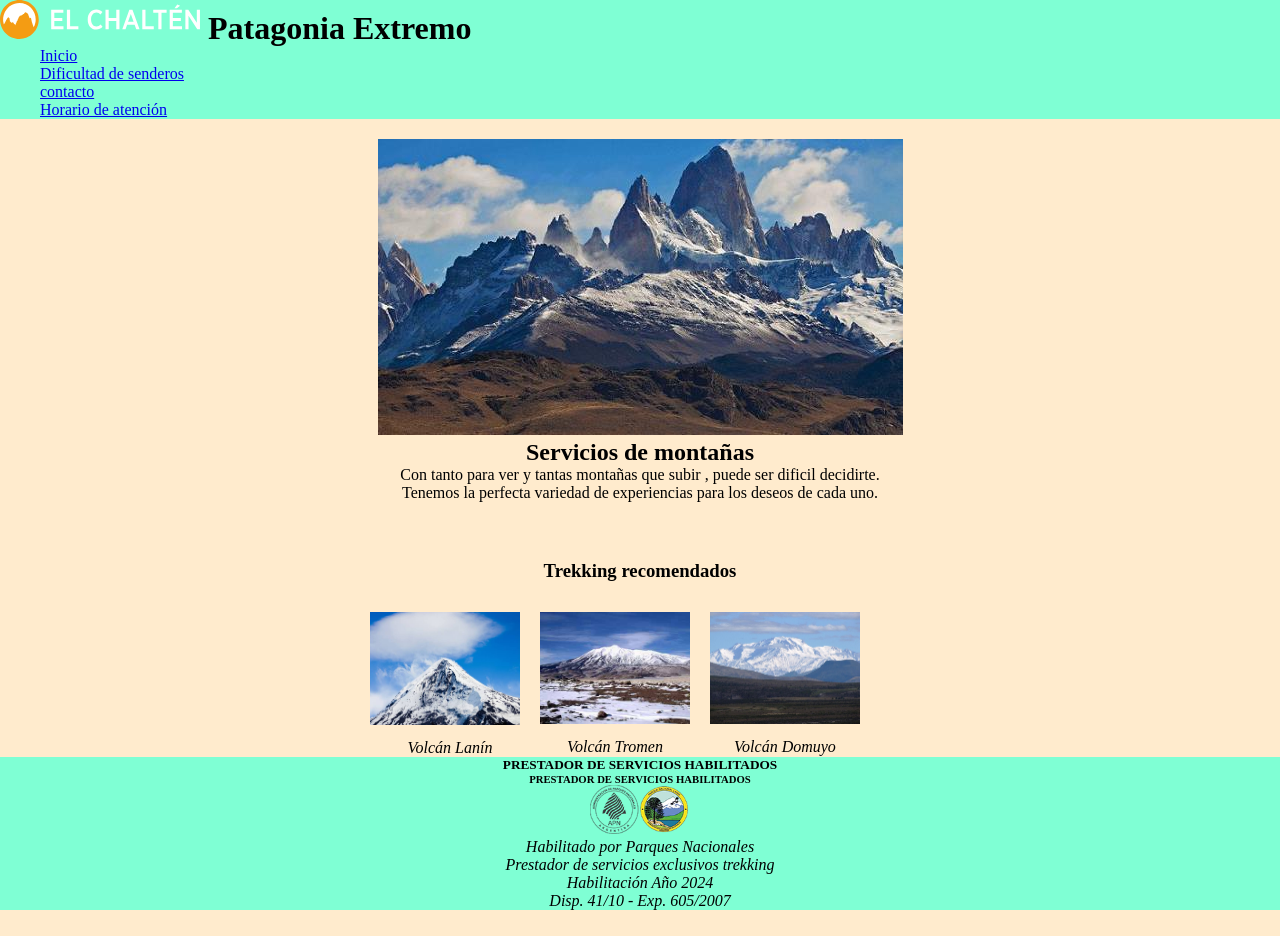
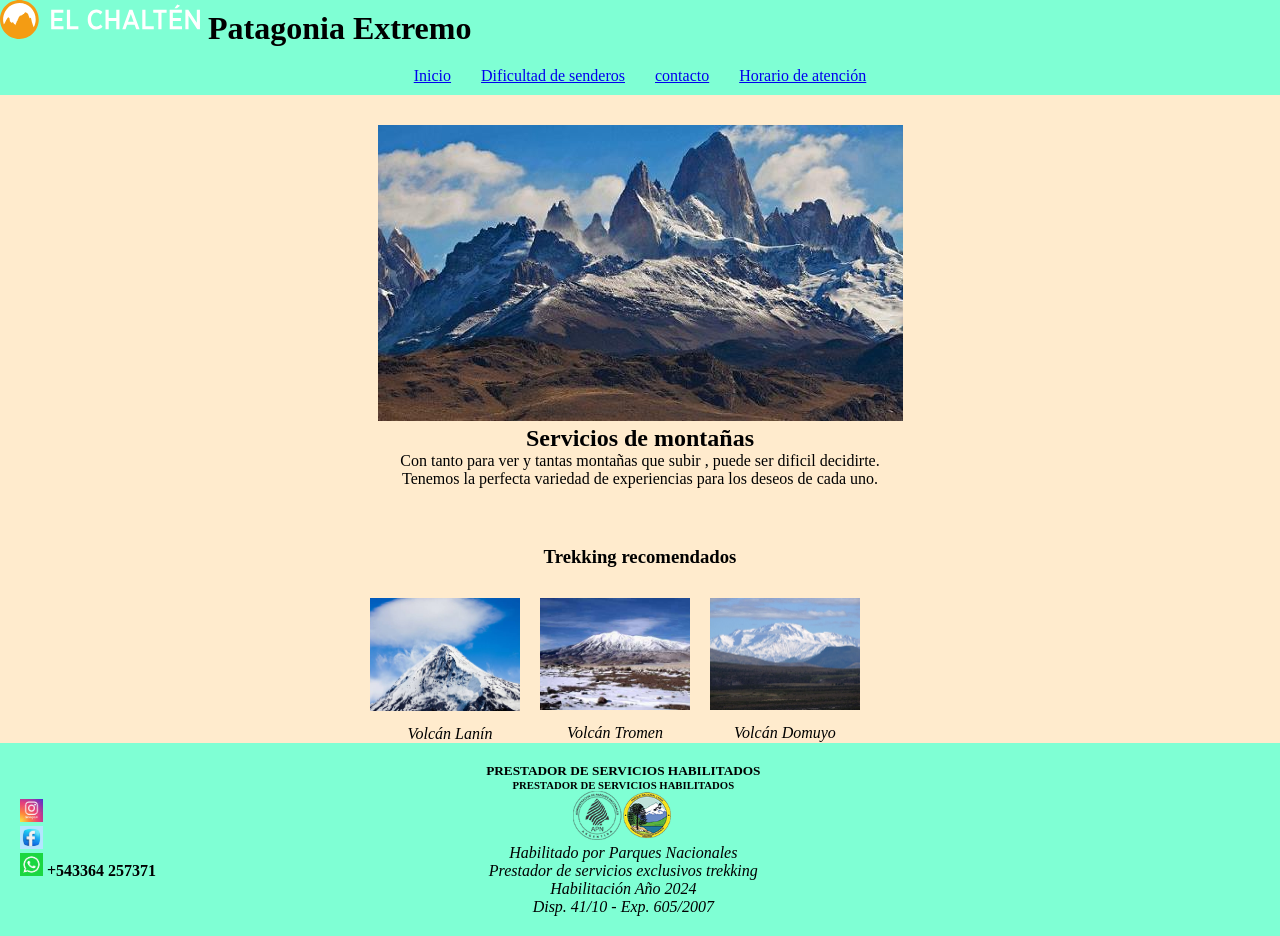
Before and after one commit to cristianpedrini/Ejercicios, a plain HTML site: page index.html in a window 1280 px wide. Before the commit the page ends 910 px from the top, so only its background shows below. Drawn offline with Linux system fonts and the light colour scheme.

Commit message:
tarea clase 6

```diff
--- a/index.html
+++ b/index.html
@@ -55,7 +55,27 @@
             </div>
         </section>
         <footer class="footer">
-            <CEnter>
+
+            <div class="div1footer">
+                <div > <a href="https://www.instagram.com/"><img src="instagram.jpg"  width="23px" alt="logo-instagram"></a>
+
+                </div>
+
+                <div>
+                    <a href="https://www.facebook.com/"><img src="facebook.jpg" width="23px" alt="logo-facebook"></a>
+
+                </div>
+
+                <div >
+                    <h4>
+                         <img src="whatsapplogo.png" width="23px" alt="logo-whatsapp">
+                    +543364 257371
+                </h4>
+                </div>
+            </div>
+
+            <div class="resolucion-PN">
+                <center>
                 <h5>PRESTADOR DE SERVICIOS HABILITADOS</h5>
                 <H6>PRESTADOR DE SERVICIOS HABILITADOS</H6>
                 <img src="logos-parques-chico.png" width="100" alt="logo parques nacionales">
@@ -66,8 +86,8 @@
                     <p>Habilitación Año 2024</p>
                     <p> Disp. 41/10 - Exp. 605/2007</p>
                 </i>
-            </CEnter>
-
+            </center>
+            </div>
         </footer>
 
 
--- a/style.css
+++ b/style.css
@@ -3,8 +3,16 @@
 }
 
 /*header*/
+.header1 {
+
+}
 .lista {
     list-style: none;
+    display: flex;
+   margin: 10px;
+   padding: 10px;
+   gap: 30px;
+   justify-content: center;
 }
 
 .header {
@@ -159,5 +167,18 @@ text-align: center;
 
 .footer {
     background-color: aquamarine;
+    padding: 20px;
+    display: flex;
+   flex-direction: row;
+    align-items: center;
+
 
 }
+.div1footer {
+    display: flex;
+    flex-direction: column;
+   margin-left: 0px;
+}
+.resolucion-PN {
+   padding: 0px 330px;
+}
```
Also changed, not shown: Dificultad de senderos.html (+31 -6 lines), Horarios de atención.html (+24 -3 lines), contacto.html (+23 -3 lines), facebook.jpg (added), instagram.jpg (added), whatsapplogo.png (added). Lines whose indentation alone changed are shown as unchanged.
